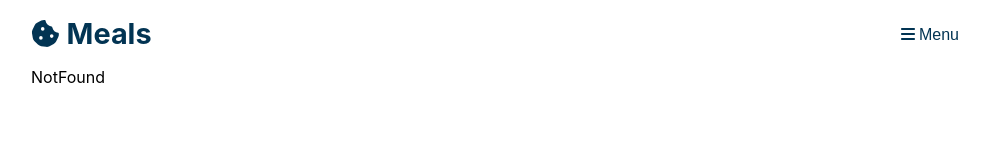
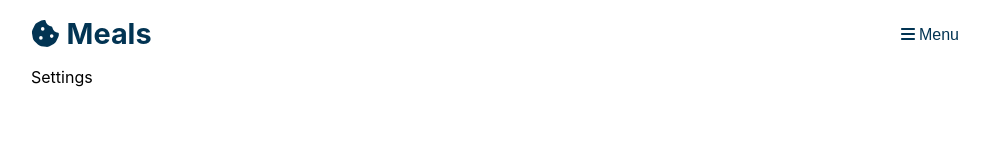
Before and after one commit to ptrhvns/meals-django-cra-untyped, a React (Create React App) app in the folder client/: page /settings in a window 1280 px wide. Shown: the top 160 px of the page, without its empty margins (145-1134 px from the left). Built offline with nearby package versions, Linux system fonts and the light colour scheme; sample sign-in values are in the browser's storage.

Commit message:
Add Settings stub

```diff
--- a/client/src/App.js
+++ b/client/src/App.js
@@ -5,6 +5,7 @@ import NotFound from "./routes/NotFound";
 import PrivacyPolicy from "./routes/PrivacyPolicy";
 import RequireAuthn from "./components/RequireAuthn";
 import RequireGuest from "./components/RequireGuest";
+import Settings from "./routes/Settings";
 import Signup from "./routes/Signup";
 import SignupConfirmation from "./routes/SignupConfirmation";
 import TermsAndConditions from "./routes/TermsAndConditions";
@@ -47,6 +48,14 @@ function App() {
         />
         <Route path="/privacy-policy" element={<PrivacyPolicy />} />
         <Route
+          path="/settings"
+          element={
+            <RequireAuthn>
+              <Settings />
+            </RequireAuthn>
+          }
+        />
+        <Route
           path="/signup"
           element={
             <RequireGuest>
--- a/client/src/App.scss
+++ b/client/src/App.scss
@@ -19,5 +19,6 @@
 @use "styles/routes/Dashboard";
 @use "styles/routes/Home";
 @use "styles/routes/Login";
+@use "styles/routes/Settings";
 @use "styles/routes/Signup";
 @use "styles/routes/SignupConfirmation";
--- a/client/src/components/Navbar.js
+++ b/client/src/components/Navbar.js
@@ -76,6 +76,14 @@ function Navbar({ className }) {
                       data-testid="navbar-menu-list"
                     >
                       <li>
+                        <Link to="/dashboard">Dashboard</Link>
+                      </li>
+
+                      <li>
+                        <Link to="/settings">Settings</Link>
+                      </li>
+
+                      <li className="navbar-menu-group-first">
                         <button
                           className="button-link"
                           onClick={handleLogout}
--- /dev/null
+++ b/client/src/routes/Settings.js
@@ -0,0 +1,24 @@
+import Container from "../components/Container";
+import Navbar from "../components/Navbar";
+import { buildTitle } from "../lib/utils";
+import { Helmet } from "react-helmet-async";
+
+function Settings() {
+  return (
+    <div className="settings">
+      <Helmet>
+        <title>{buildTitle("Settings")}</title>
+      </Helmet>
+
+      <Navbar />
+
+      <Container variant="viewport">
+        <Container variant="content">
+          <div>Settings</div>
+        </Container>
+      </Container>
+    </div>
+  );
+}
+
+export default Settings;
--- a/client/src/styles/components/Navbar.scss
+++ b/client/src/styles/components/Navbar.scss
@@ -85,4 +85,8 @@
       }
     }
   }
+
+  .navbar-menu-group-first {
+    border-top: 1px solid map.get(colors.$colors, "gray-l75");
+  }
 }
--- /dev/null
+++ b/client/src/styles/routes/Settings.scss
@@ -0,0 +1,2 @@
+.settings {
+}
```
Also changed, not shown: 1 other file (tests, documents, lock files or other folders).
